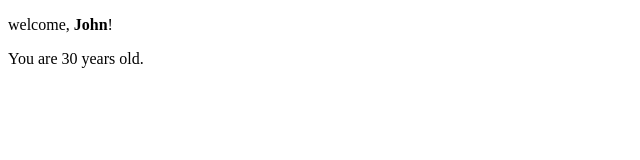
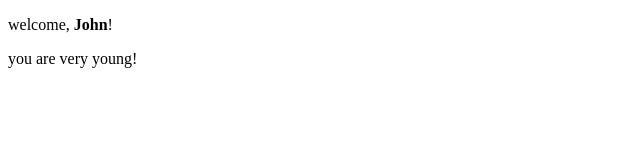
Before and after one commit to MarcosMarcoski/Ejercicios-React, a React (Vite) app in the folder vite-project/ejercicios/: page / in a window 1280 px wide. Shown: the top 160 px of the page, without its empty margins (0-640 px from the left). Built offline with nearby package versions, Linux system fonts and the light colour scheme.

Commit message:
ejercicio 25

```diff
--- a/vite-project/ejercicios/src/App.jsx
+++ b/vite-project/ejercicios/src/App.jsx
@@ -3,7 +3,7 @@ import { Welcome } from "./componentes/Welcome";
 export function App() {
   return (
     <div>
-      <Welcome name={"John"} age={30} />
+      <Welcome name={"John"} age={16} />
     </div>
   );
 }
--- a/vite-project/ejercicios/src/componentes/Welcome.jsx
+++ b/vite-project/ejercicios/src/componentes/Welcome.jsx
@@ -5,7 +5,8 @@ export function Welcome({ name, age }) {
        {name === "John" && <p> welcome, <strong>{name}</strong>!</p>}
 
 
-      {age > 18 && age < 65 && <p>You are {age} years old.</p>}
+      {age > 18 && <p>You are {age} years old.</p>}
+      {age < 18 && <p>you are very young!</p>}
     </div>
   );
 }
```
